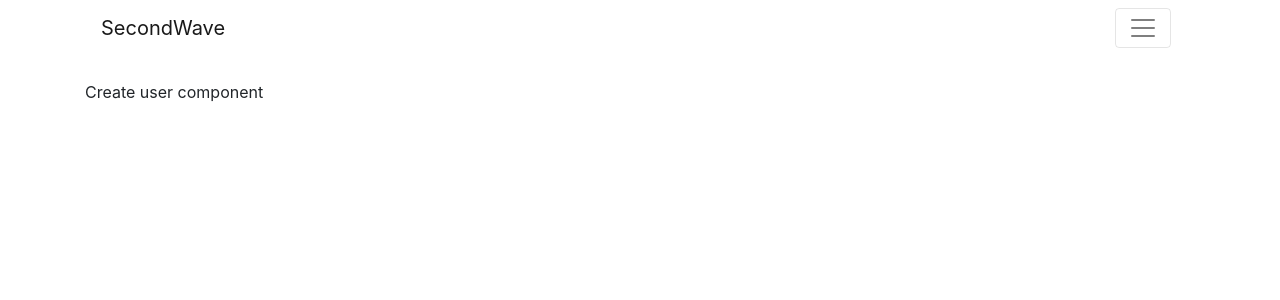
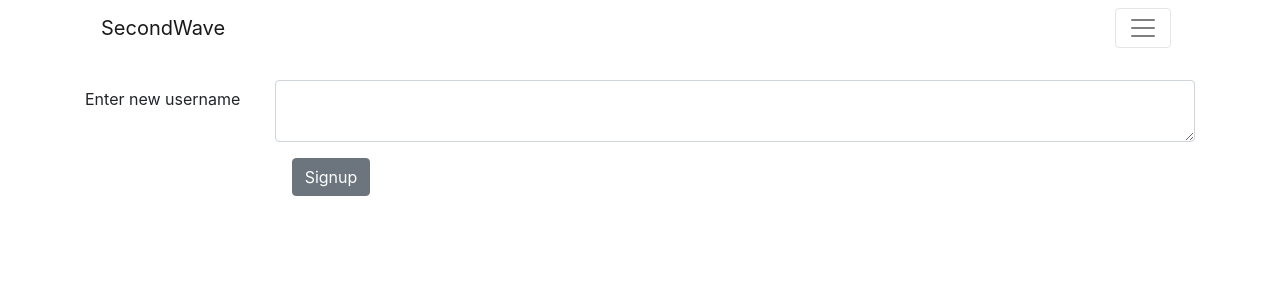
Before and after one commit to ted-scanlan/secondwave, a React (Create React App) app: page /user in a window 1280 px wide. Shown: the top 300 px of the page. Built offline with nearby package versions, Linux system fonts and the light colour scheme.

Commit message:
create user added

```diff
--- a/package.json
+++ b/package.json
@@ -3,6 +3,7 @@
   "version": "0.1.0",
   "private": true,
   "dependencies": {
+    "axios": "^0.19.0",
     "bootstrap": "^4.3.1",
     "react": "^16.10.2",
     "react-dom": "^16.10.2",
--- a/src/components/create-board.component.js
+++ b/src/components/create-board.component.js
@@ -7,26 +7,35 @@ class CreateBoard extends Component {
   constructor(props) {
     super(props);
     this.state = {
+      headline: '',
       description: '',
       location: '',
       contact: '',
       price: 0,
-      date: new Date(),
 
 
     }
 
+    this.onSubmit1 = this.onSubmit1.bind(this)
+    this.onChangeHeadline = this.onChangeHeadline.bind(this);
     this.onChangeDescription = this.onChangeDescription.bind(this);
     this.onChangeLocation = this.onChangeLocation.bind(this);
     this.onChangePrice = this.onChangePrice.bind(this);
-    this.onChangeContact = this.onChangeContact.bind(this);
-    this.onChangeDate = this.onChangeDate.bind(this);
+    // this.onChangeContact = this.onChangeContact.bind(this);
+
 
 
   }
 
   componentDidMount() {     //this function runs right before the component loads on the page
 
+  }
+  //
+  onChangeHeadline(e) {
+    this.setState({
+      headline: e.target.value
+    })
+    console.log(this.state.headline);
   }
 
   onChangeDescription(e) {
@@ -53,25 +62,25 @@ class CreateBoard extends Component {
     })
   }
 
-  onChangeDate(date) {
-    this.setState({
-      date: date.target.value
-    })
-  }
 
-  onSubmit(e) {
-    e.preventDefault();
 
-    const exercise = {
-      username: this.state.username,
+  onSubmit1(e) {
+
+
+    const board = {
+       headline: this.state.headline,
       description: this.state.description,
       location: this.state.location,
       price: this.state.price,
-      date: this.state.date
+
     }
-    console.log(exercise);
+    console.log("njjdknj");
+    console.log(board);
+e.preventDefault()
 
-    window.location = '/';
+     // window.location = '/';
+
+
 
   }
 
@@ -84,24 +93,32 @@ render() {
 
   return (
 
-    <Form onSubmit={this.onSubmit}>
+    <Form onSubmit={ e => this.onSubmit1(e) }>
     <FormGroup row>
       <Label for="exampleText" sm={2} >Headline</Label>
       <Col sm={10}>
-        <Input type="textarea" name="text" id="exampleText" maxLength="50"/>
+        <Input type="textarea" name="text" id="exampleText" maxLength="50"
+        value={this.state.headline}
+        onChange={this.onChangeHeadline}
+
+          />
       </Col>
     </FormGroup>
     <FormGroup row>
       <Label for="exampleText" sm={2} >Description</Label>
       <Col sm={10}>
-        <Input type="textarea" name="text" id="exampleText" maxLength="300"/>
+        <Input type="textarea" name="text" id="exampleText" maxLength="300"
+        value={this.state.description}
+        onChange={this.onChangeDescription}/>
       </Col>
     </FormGroup>
 
       <FormGroup row>
         <Label for="exampleText" sm={2} >Location</Label>
         <Col sm={10}>
-          <Input type="textarea" name="text" id="exampleText" maxLength="300"/>
+          <Input type="textarea" name="text" id="exampleText" maxLength="300"
+          value={this.state.location}
+          onChange={this.onChangeLocation}/>
         </Col>
       </FormGroup>
 
@@ -111,22 +128,11 @@ render() {
         type="number"
         name="number"
         id="exampleNumber"
+        value={this.state.price}
+        onChange={this.onChangePrice}
 
       />
     </FormGroup>
-
-
-
-      <FormGroup row>
-        <Label for="exampleFile" sm={2}>Pictures</Label>
-        <Col sm={10}>
-          <Input type="file" name="file" id="exampleFile" />
-          <FormText color="muted">
-            This is some placeholder block-level help text for the above input.
-            It's a bit lighter and easily wraps to a new line.
-          </FormText>
-        </Col>
-      </FormGroup>
 
       <FormGroup check row>
         <Col sm={{ size: 10, offset: 2 }}>
--- a/src/components/create-user.component.js
+++ b/src/components/create-user.component.js
@@ -1,13 +1,52 @@
 import React, { Component } from 'react';
+import { Col, Button, Form, FormGroup, Label, Input, FormText, CustomInput } from 'reactstrap';
+import axios from 'axios';
 
 class CreateUser extends Component {
 
   constructor(props) {
     super(props);
     this.state = {
+    username: ''
+
 
     }
+
+    this.onChangeUsername = this.onChangeUsername.bind(this)
+    this.onSubmit1 = this.onSubmit1.bind(this)
+
+
   }
+
+  onChangeUsername(e) {
+    this.setState({
+      username: e.target.value
+    })
+
+  }
+
+
+    onSubmit1(e) {
+
+
+      const user = {
+         user: this.state.user,
+
+
+      }
+      console.log("njjdknj");
+      console.log(user);
+      axios.post('http://localhost:5000/users/add', user)
+      .then (res => {
+        console.log(res.data);
+      })
+  e.preventDefault()
+
+       // window.location = '/';
+
+
+
+    }
 
 
 
@@ -16,9 +55,24 @@ class CreateUser extends Component {
 render() {
 
   return (
-    <div>
-    Create user component
-    </div>
+    <Form onSubmit={ e => this.onSubmit1(e) }>
+    <FormGroup row>
+      <Label for="exampleText" sm={2} >Enter new username</Label>
+      <Col sm={10}>
+        <Input type="textarea" name="text" id="exampleText" maxLength="50"
+        value={this.state.username}
+        onChange={this.onChangeUsername}
+
+          />
+      </Col>
+    </FormGroup>
+    <FormGroup check row>
+      <Col sm={{ size: 10, offset: 2 }}>
+        <Button>Signup</Button>
+      </Col>
+    </FormGroup>
+
+    </Form>
 
 
   );
```
Also changed, not shown: 1 other file (tests, documents, lock files or other folders).
